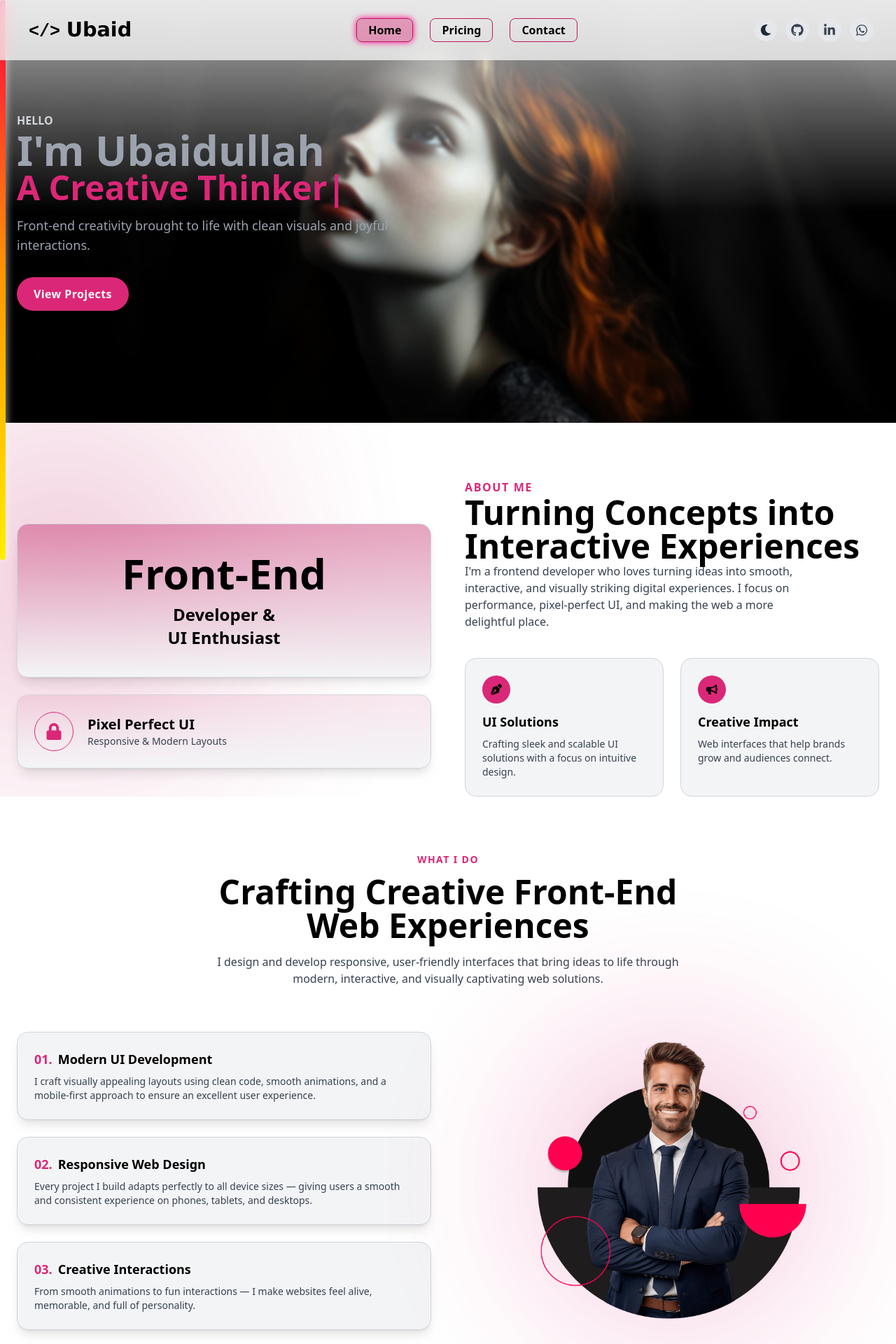
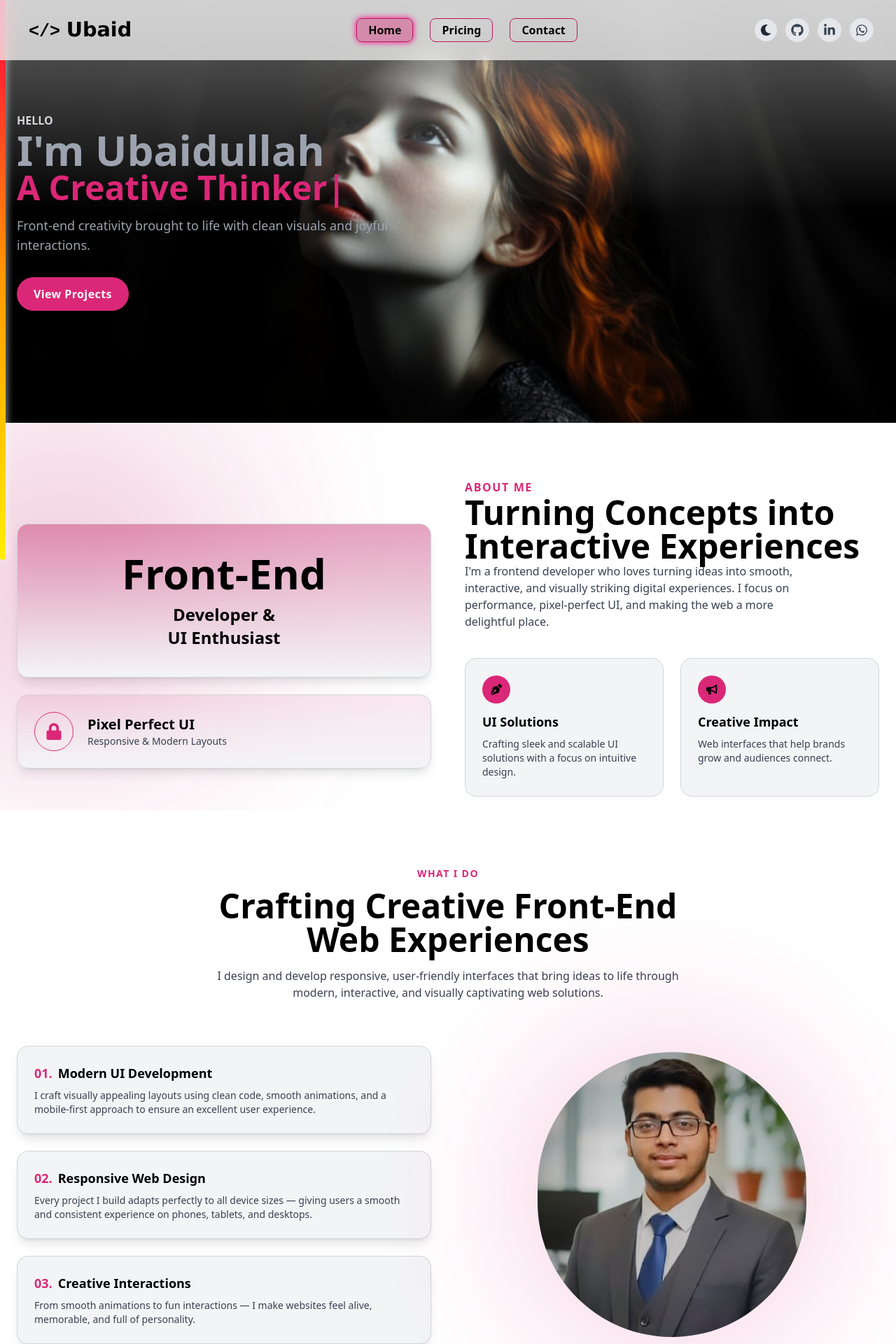
Before and after one commit to Ubaidullah-Web-Dev/React-Portfolio, a React (Vite) app: page / in a window 1280 px wide. Shown: the top 1920 px of the page at 70% size. Built offline with nearby package versions, Linux system fonts and the light colour scheme.

Commit message:
Added my Pic

```diff
--- a/src/Components/About.jsx
+++ b/src/Components/About.jsx
@@ -7,7 +7,7 @@ function About() {
     const { about } = useSiteData();
 
     return (
-        <section className="relative bg-white dark:bg-black text-black dark:text-white pt-20 overflow-hidden transition-colors duration-500">
+        <section className="relative bg-white dark:bg-black text-black dark:text-white pt-20 overflow-hidden transition-colors duration-500 pb-5">
             <div className="container mx-auto px-6 grid md:grid-cols-2 gap-12 items-center">
                 <div data-aos="fade-up" data-aos-delay="100" className="relative flex flex-col space-y-6">
                     <div className="absolute -top-10 -left-20 w-72 h-72 bg-pink-700 rounded-full blur-[150px] opacity-70"></div>
--- a/src/Components/Hero.jsx
+++ b/src/Components/Hero.jsx
@@ -12,7 +12,7 @@ function Hero() {
         backgroundImage: "url('/bg-image-3.jpg')",
         backgroundPosition: "center",
       }}>
-      <div className="absolute inset-0 bg-gradient-to-b from-white/70 via-transparent to-black/40 dark:from-black/80 dark:via-black/50 dark:to-transparent backdrop-blur-[2px] transition-all duration-500"></div>
+      <div className="absolute inset-0 bg-gradient-to-b from-white/40 via-transparent to-black/40 dark:from-black/80 dark:via-black/50 dark:to-transparent backdrop-blur-[1px] transition-all duration-500"></div>
       <div
         data-aos="fade-up"
         data-aos-delay="100"
--- a/src/Components/LatestService.jsx
+++ b/src/Components/LatestService.jsx
@@ -53,9 +53,9 @@ function LatestService() {
                         <div data-aos="fade-up" data-aos-delay="200" className="relative">
                             <div className="absolute -inset-10  bg-pink-600/30 blur-[100px] rounded-full opacity-60"></div>
                             <img
-                                src="/latest-services-user-image.png"
+                                src="/ubaidullah-CRdwo2Gg.jpg"
                                 alt="Front-End Developer"
-                                className="relative z-10 w-64 md:w-80 lg:w-96 object-contain hover:scale-105 transition-transform duration-700 ease-out"/>
+                                className="relative z-10 w-64 md:w-80 lg:w-96 object-contain hover:scale-105 transition-transform duration-700 ease-out rounded-full"/>
                         </div>
                     </Tilt>
                 </div>
```
Also changed, not shown: public/ubaidullah-CRdwo2Gg.jpg (added).
